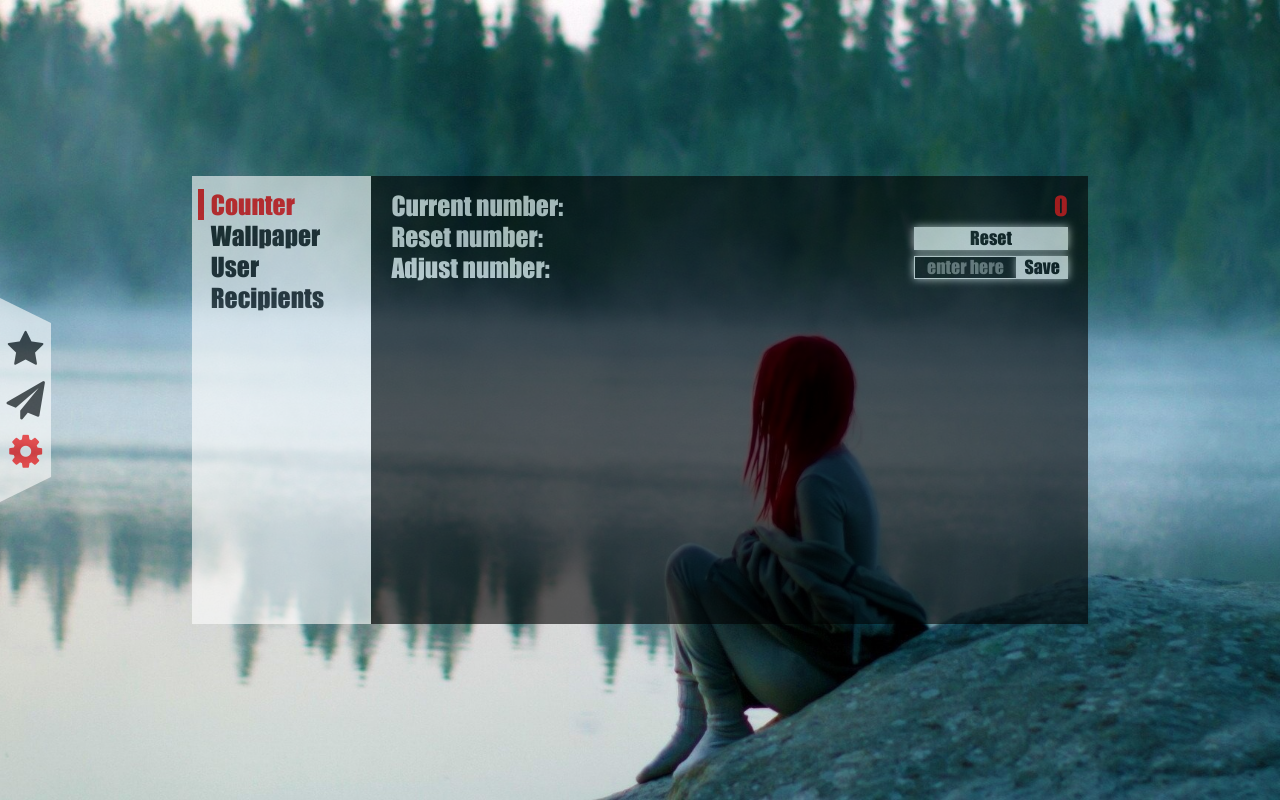
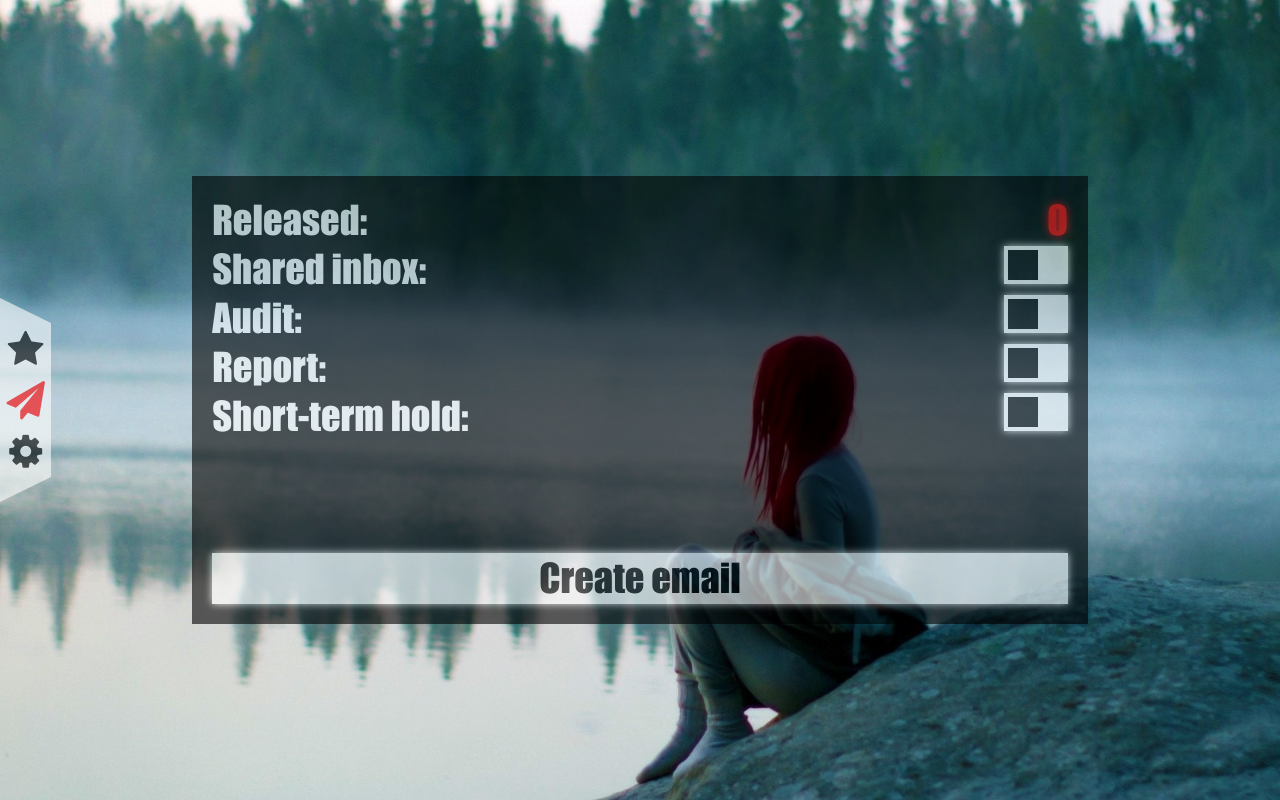
Before and after one commit to vrubliuk/statistics, a Vue app: page / in a window 1280 px wide. Built offline with nearby package versions, Linux system fonts and the light colour scheme.

Commit message:
Start working on the email creating

```diff
--- a/src/App.vue
+++ b/src/App.vue
@@ -15,8 +15,7 @@ import { mapMutations } from "vuex";
 import Preloader from "./components/Preloader";
 import Navigation from "./components/Navigation";
 import Counter from "./components/Counter";
-
-import Send from "./components/Send";
+import Email from "./components/Email";
 import Preferences from "./components/Preferences";
 
 export default {
@@ -38,8 +37,7 @@ export default {
     Preloader,
     Navigation,
     Counter,
-
-    Send,
+    Email,
     Preferences
   },
   mounted() {
--- a/src/components/Send.vue
+++ b/src/components/Email.vue
@@ -10,7 +10,7 @@
         <td>Shared inbox:</td>
         <td>
           <label class="Send__checkbox">
-            <input class="Send__checkbox__input" type="checkbox">
+            <input class="Send__checkbox__input" type="checkbox" value="Shared inbox" v-model="additionalActivities">
             <span class="Send__checkbox__slider"></span>
           </label>
         </td>
@@ -19,7 +19,7 @@
         <td>Audit:</td>
         <td>
           <label class="Send__checkbox">
-            <input class="Send__checkbox__input" type="checkbox">
+            <input class="Send__checkbox__input" type="checkbox" value="Audit" v-model="additionalActivities">
             <span class="Send__checkbox__slider"></span>
           </label>
         </td>
@@ -28,7 +28,7 @@
         <td>Report:</td>
         <td>
           <label class="Send__checkbox">
-            <input class="Send__checkbox__input" type="checkbox">
+            <input class="Send__checkbox__input" type="checkbox" value="Report" v-model="additionalActivities">
             <span class="Send__checkbox__slider"></span>
           </label>
         </td>
@@ -37,48 +37,59 @@
         <td>Short-term hold:</td>
         <td>
           <label class="Send__checkbox">
-            <input class="Send__checkbox__input" type="checkbox">
+            <input class="Send__checkbox__input" type="checkbox" value="Short-term hold" v-model="additionalActivities">
             <span class="Send__checkbox__slider"></span>
           </label>
         </td>
       </tr>
-
-
-
       <tr class="Send__table__footer">
         <td colspan="2">
-          <button class="Send__button">Create email</button>
+          <button class="Send__button" @click="handleClick">Create email</button>
         </td>
       </tr>
-
-
-
-
-
-
     </table>
-
   </div>
 </template>
 
 
 <script>
 import { mapGetters } from "vuex";
-
 export default {
   data() {
     return {
-
+      additionalActivities: []
     };
   },
   computed: {
-    ...mapGetters([
-      'counterValue'
-    ])
+    ...mapGetters(["counterValue"]),
+    currentDate() {
+      const date = new Date();
+      const month = ("0" + (date.getMonth() + 1)).slice(-2);
+      const day = ("0" + date.getDate()).slice(-2);
+      const year = date.getFullYear();
+      return `${month}/${day}/${year}`;
+    },
+    recipients() {
+      return "vrubliuk@plslogistics.com; yzborovska@plslogistics.com";
+    },
+    subject() {
+      return `statistics ${this.currentDate}`;
+    },
+    body() {
+      return `statistics ${this.currentDate}`;
+    },
+    signature() {
+      return "Signature";
+    }
   },
   methods: {
-    switchTab(tab) {
-      this.currentTab = tab;
+    createEmail() {
+      location.href = `mailto:${this.recipients}?subject=${this.subject}&body=${
+        this.body
+      }${this.signature}`;
+    },
+    handleClick() {
+      this.createEmail();
     }
   },
   components: {}
@@ -110,8 +121,7 @@ export default {
   border-collapse: collapse;
 }
 
-.Send__table__main{
-
+.Send__table__main {
   height: 3vw;
 }
 .Send__table td {
@@ -126,6 +136,7 @@ export default {
 
 .Send__counterValue {
   color: red;
+  text-shadow: 0 0 8px red;
 }
 
 .Send__checkbox {
@@ -133,8 +144,6 @@ export default {
   display: inline-block;
   width: 5vw;
   height: 3vw;
-
-
 }
 
 .Send__checkbox input {
@@ -149,7 +158,7 @@ export default {
   right: 0;
   bottom: 0;
   background-color: white;
-  /* box-shadow: 0 0 8px 0 white; */
+  box-shadow: 0 0 8px 0 white;
   transition: 0.4s;
 }
 
@@ -162,15 +171,13 @@ export default {
   left: 0.3vw;
   top: 0.3vw;
 
-
-
   background-color: black;
   transition: 0.4s;
 }
 
 .Send__checkbox__input:checked + .Send__checkbox__slider {
   background-color: red;
-  /* box-shadow: 0 0 8px 0 red; */
+  box-shadow: 0 0 8px 0 red;
 }
 
 .Send__checkbox__input:focus + .Send__checkbox__slider {
@@ -179,18 +186,15 @@ export default {
 
 .Send__checkbox__input:checked + .Send__checkbox__slider:before {
   /* transform: translateX(2vw); doesn't work properly in IE */
-   transform: translateX(83%);
+  transform: translateX(83%);
 }
 
 .Send__table__footer {
   text-align: center;
-
 }
 .Send__table__footer td {
   vertical-align: bottom;
-
 }
-
 
 .Send__button {
   /* margin: 1vw; */
--- a/src/components/Preferences.vue
+++ b/src/components/Preferences.vue
@@ -22,14 +22,15 @@
 <script>
 import Preferences__Counter from "./Preferences__Counter";
 import Preferences__Wallpaper from "./Preferences__Wallpaper";
-import Preferences__User from "./Preferences__User";
+
 import Preferences__Recipients from "./Preferences__Recipients";
+import Preferences__Signature from "./Preferences__Signature";
 
 export default {
   data() {
     return {
-      currentTab: "Counter",
-      tabs: ["Counter", "Wallpaper", "User", "Recipients"]
+      currentTab: "Signature",
+      tabs: ["Counter", "Wallpaper", "Recipients", "Signature"]
     };
   },
   methods: {
@@ -40,8 +41,8 @@ export default {
   components: {
     Preferences__Counter,
     Preferences__Wallpaper,
-    Preferences__User,
-    Preferences__Recipients
+    Preferences__Recipients,
+    Preferences__Signature
   }
 };
 </script>
@@ -76,7 +77,6 @@ export default {
   /* box-shadow: 0 0 8px 0 white; */
   position: relative;
 }
-
 
 /* .Preferences__nav:after {
   background: white;
--- a/src/components/Preferences__Counter.vue
+++ b/src/components/Preferences__Counter.vue
@@ -44,15 +44,15 @@ export default {
     };
   },
   computed: {
-    ...mapGetters(["counterValue"]),
-    currentCounterValue: {
-      get() {
-        return this.counterValue;
-      },
-      set(value) {
-        this.setCounter(value);
-      }
-    }
+    ...mapGetters(["counterValue"])
+    // currentCounterValue: {
+    //   get() {
+    //     return this.counterValue;
+    //   },
+    //   set(value) {
+    //     this.setCounter(value);
+    //   }
+    // }
   },
   methods: {
     ...mapMutations(["resetCounter", "setCounter"]),
@@ -106,6 +106,7 @@ td:last-child {
 }
 .counterValue {
   color: red;
+  text-shadow: 0 0 8px red;
 }
 
 // button {
--- /dev/null
+++ b/src/components/Preferences__Signature.vue
@@ -0,0 +1,231 @@
+<template>
+  <div class="container">
+    <table>
+      <tr>
+        <td>Your name:</td>
+        <td><input v-model="name" type="text" placeholder="enter here"></td>
+      </tr>
+      <tr>
+        <td>Your surname:</td>
+        <td><input v-model="surname" type="text" placeholder="enter here"></td>
+      </tr>
+      <tr>
+        <td>You are the Team Lead:</td>
+        <td>
+          <label class="checkbox">
+            <input class="checkbox__input" type="checkbox">
+            <span class="checkbox__slider"></span>
+          </label>
+        </td>
+      </tr>
+       <tr>
+        <td>Signature:</td>
+        <td>
+          <label class="radio">Default
+            <input type="radio" checked="checked" name="radio">
+            <span class="checkmark"></span>
+          </label>
+          <label class="radio">Custom
+            <input type="radio" name="radio">
+            <span class="checkmark"></span>
+          </label>
+          <label class="radio">None
+            <input type="radio" name="radio">
+            <span class="checkmark"></span>
+          </label>
+        </td>
+      </tr>
+
+      <tr>
+
+        <td class="textareaContainer" colspan="2">
+          <textarea rows="5"></textarea>
+        </td>
+
+      </tr>
+
+
+    </table>
+  </div>
+</template>
+
+
+<script>
+import { mapGetters } from "vuex";
+import { mapMutations } from "vuex";
+export default {
+  computed: {
+    ...mapGetters(["userName", 'userSurname']),
+    name: {
+      get() {
+        return this.userName;
+      },
+      set(value) {
+        this.setUserName(value);
+      }
+    },
+    surname: {
+      get() {
+        return this.userSurname;
+      },
+      set(value) {
+        this.setUserSurname(value);
+      }
+    },
+  },
+  methods: {
+    ...mapMutations(["setUserName", "setUserSurname"])
+  }
+};
+</script>
+
+
+<style lang="scss" scoped>
+.container {
+  padding: 1vw 0.5vw;
+  font-size: 2vw;
+}
+
+table {
+  width: 100%;
+  border-collapse: collapse;
+}
+
+td {
+  width: 50%;
+  font-size: 2vw;
+  padding: 0 1vw;
+}
+td:last-child {
+  text-align: right;
+}
+
+input {
+  vertical-align: middle;
+  border: 0.1vw solid white;
+  padding: 0;
+  font-size: 1.4vw;
+  line-height: 1.6vw;
+  height: 1.8vw;
+  background: black;
+  color: white;
+  width: 12vw;
+  text-align: center;
+  box-shadow: 0 0 8px 0 white;
+  transition: 0.2s;
+  &::placeholder {
+    color: rgba(255, 255, 255, 0.5);
+  }
+}
+
+.checkbox {
+  position: relative;
+  display: inline-block;
+  width: 3vw;
+  height: 1.8vw;
+}
+
+.checkbox input {
+  display: none;
+}
+
+.checkbox__slider {
+  position: absolute;
+  cursor: pointer;
+  top: 0;
+  left: 0;
+  right: 0;
+  bottom: 0;
+  background-color: white;
+  box-shadow: 0 0 8px 0 white;
+  transition: 0.4s;
+}
+
+.checkbox__slider:before {
+  position: absolute;
+  content: "";
+  height: 1.6vw;
+  width: 1.6vw;
+  left: 0.1vw;
+  top: 0.1vw;
+  background-color: black;
+  transition: 0.4s;
+}
+
+.checkbox__input:checked + .checkbox__slider {
+  background-color: red;
+  box-shadow: 0 0 8px 0 red;
+}
+
+.checkbox__input:focus + .checkbox__slider {
+  box-shadow: 0 0 1px red;
+}
+
+.checkbox__input:checked + .checkbox__slider:before {
+  transform: translateX(75%);
+}
+
+.radio {
+  display: inline-block;
+  position: relative;
+  padding-left: 2.2vw;
+  cursor: pointer;
+  font-size: 1.4vw;
+  user-select: none;
+  margin-left: 1vw;
+}
+
+.radio input {
+  position: absolute;
+  opacity: 0;
+  cursor: pointer;
+}
+
+.checkmark {
+  position: absolute;
+  top: 0;
+  left: 0;
+  height: 1.8vw;
+  width: 1.8vw;
+  background-color: white;
+  box-shadow: 0 0 8px 0 white;
+}
+
+.radio input:checked ~ .checkmark {
+  background-color: red;
+  box-shadow: 0 0 8px 0 red;
+}
+
+.checkmark:after {
+  content: "";
+  position: absolute;
+  display: none;
+}
+
+.radio input:checked ~ .checkmark:after {
+  display: block;
+}
+
+.radio .checkmark:after {
+  left: 0.6vw;
+  top: 0.3vw;
+  width: 0.4vw;
+  height: 0.8vw;
+  border: solid black;
+  border-width: 0 0.2vw 0.2vw 0;
+  transform: rotate(45deg);
+}
+
+.textareaContainer {
+  text-align: left !important;
+  // padding: 1vw 0;
+}
+
+textarea {
+  color: black;
+  margin: 0.7vw 0;
+  width: 100%;
+  font-size: 1.4vw;
+  resize: none;
+}
+</style>
--- /dev/null
+++ b/src/store/modules/signature.js
@@ -0,0 +1,36 @@
+const state = {
+  userName: 'John',
+  userSurname: 'Doe',
+  userTeamLead: false,
+  signatureType: 'default',
+  signatureCustom: ''
+}
+
+
+const getters = {
+
+
+
+ userName: state => {
+  return state.userName
+},
+userSurname: state => {
+  return state.userSurname
+}
+
+}
+
+const mutations = {
+  setUserName: (state, payload) => {
+    state.userName = payload
+  },
+  setUserSurname: (state, payload) => {
+    state.userSurname = payload
+  }
+}
+
+export default {
+  state,
+  getters,
+  mutations
+}
--- a/src/store/modules/tab.js
+++ b/src/store/modules/tab.js
@@ -1,5 +1,5 @@
 const state = {
-  tab: 'preferences',
+  tab: 'email',
   tabData: [{
       name: 'counter',
       icon: 'fa fa-star'
@@ -9,7 +9,7 @@ const state = {
     //   icon: 'fa fa-user'
     // },
     {
-      name: 'send',
+      name: 'email',
       icon: 'fa fa-paper-plane'
     },
     // {
--- a/src/store/modules/user.js
+++ /dev/null
@@ -1,26 +0,0 @@
-const state = {
-  userName: 'Name',
-  userSurname: 'Surname',
-  userTeamLead: false,
-  userSignature: ``
-}
-
-
-const getters = {
- signature: state => {
-   return state.userSignature
- }
-
-}
-
-const mutations = {
-  switchTab: (state, payload) => {
-   state.tab = payload
-  }
-}
-
-export default {
-  state,
-  getters,
-  mutations
-}
```
Also changed, not shown: src/store/store.js (+4 -4 lines), readme.txt, src/components/Preferences__User.vue (deleted), src/store/modules/recipients.js (renamed from src/store/modules/email.js).
